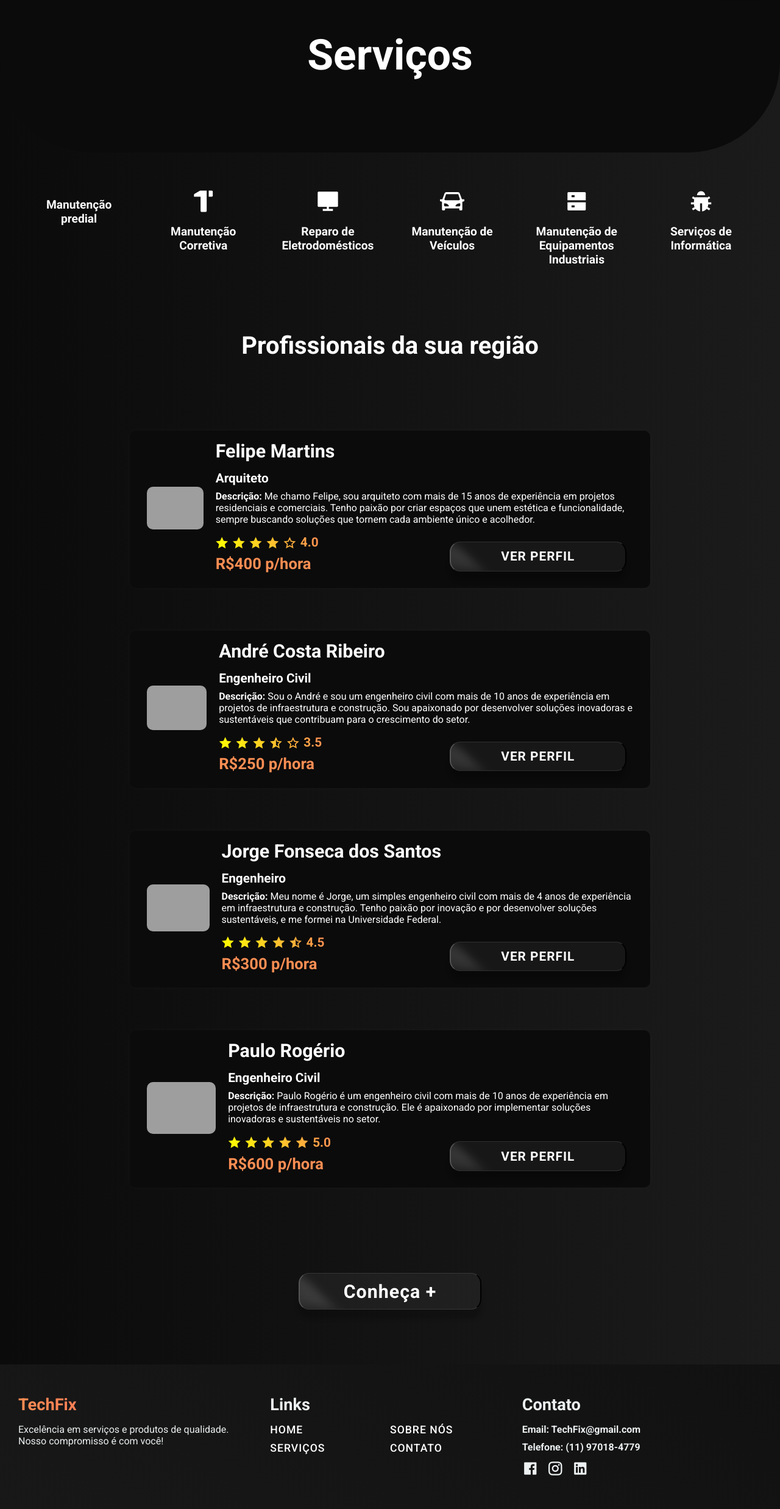
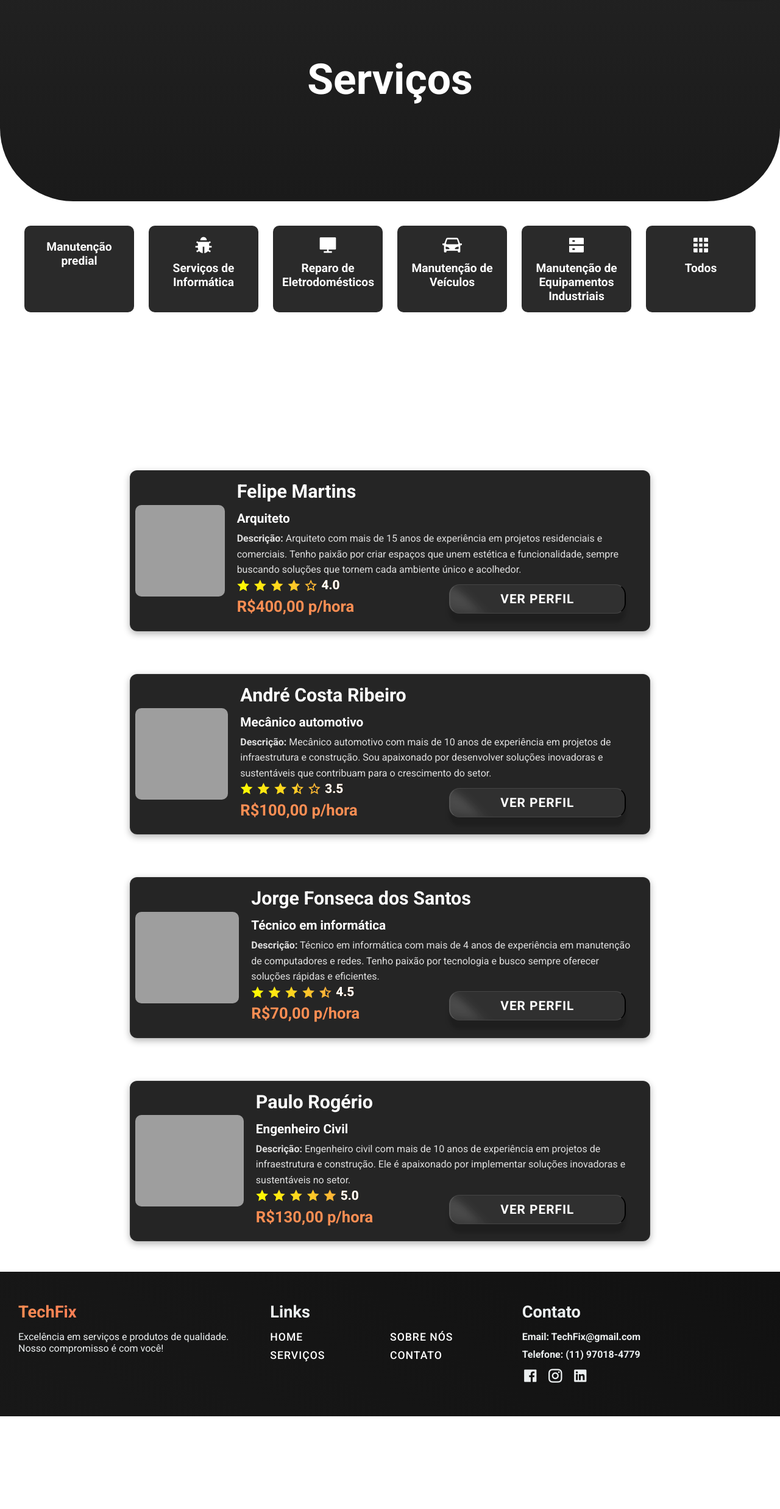
Before and after one commit to RafaelNunesCard/IBM-Projeto-1DS-AMS-2025, a PHP site: the page made by HTML/serviço.html in a window 1280 px wide. Shown: the part 70-2544 px from the top of the page at 61% size. After the commit the page ends 2392 px from the top, so only its background shows below. Run offline with PHP 8.4, Linux system fonts and the light colour scheme; some libraries are stand-ins or nearby versions; grey boxes are pictures that could not be loaded.

Commit message:
Update
Agora ficou mais cinza e o serviços mudou e o contratar agora é tecnico de computação

```diff
--- a/CSS/head-foot.css
+++ b/CSS/head-foot.css
@@ -6,11 +6,13 @@
   --secundaria: #5445ae;
   --terciaria: #6a67d2;
   --holver: #f7515b;
-  --braco: white;
-  --preto: #0b0b0b;
-  --cinza-escuro: #111111;
-  --cinza-claro: #1b1b1b;
-  --cinza-clarinho: #161616;
+  --braco: #ffffff;
+
+  /* Tons suavizados */
+  --preto: #1a1a1a;
+  --cinza-escuro: #222222;
+  --cinza-claro: #2a2a2a;
+  --cinza-clarinho: #333333;
 
   /* =====Fontes===== */
   --h1: 1.7rem;
@@ -36,7 +38,7 @@ button{
 }
 
 body {
-  background: linear-gradient(to right, var(--preto), var(--cinza-claro));
+  background: linear-gradient(to right, var(--preto));
   color: white;
 }
 
--- a/CSS/serviço.css
+++ b/CSS/serviço.css
@@ -21,13 +21,14 @@ a {
 }
 
 #banner {
-  height: 40vh;
+  height: 50vh;
   display: flex;
   align-items: center;
   justify-content: center;
   font-size: 2.9rem;
-  background-color: var(--preto);
-  border-radius: 0px 0px 150px 150px;
+  background: linear-gradient(180deg, var(--cinza-escuro), var(--preto));
+  border-radius: 0px 0px 120px 120px;
+  color: var(--braco);
 }
 
 /* ===== Tipos de serviço===== */
@@ -39,35 +40,30 @@ a {
 }
 
 .tipos {
-  font-size: 0.8rem;
-  width: 14vw;
-  padding: 10px;
+  font-size: 0.9rem;
+  width: 180px;
+  padding: 15px;
   border-radius: 10px;
-  transition: .3s ease-in-out;
+  transition: 0.3s ease-in-out;
   cursor: pointer;
+  background: var(--cinza-claro);
+  color: white;
 }
 
-.tipos:hover{
+.tipos:hover {
   background-color: var(--primaria);
+}
+
+.tipos h2 {
+  font-size: 1.2rem;
 }
 
 .i {
   display: flex;
   justify-content: center;
   align-items: center;
-  font-size: 2.5rem;
-  border-radius: 50%;
-}
-
-.i i {
-  padding: 0.5rem;
-  border-radius: 50%;
-  transition: transform 0.5s;
-  margin-bottom: 0.5rem;
-}
-
-.i i:hover {
-  transform: scale(1.2);
+  font-size: 2rem;
+  margin-bottom: 8px;
 }
 
 /* ===== Onde fica os CLTS ===== */
@@ -82,6 +78,11 @@ a {
   justify-content: center;
   align-items: center;
   margin: 30px;
+  transition: all 0.3s ease;
+}
+
+.card_clt.hidden {
+  display: none;
 }
 
 .clt {
@@ -89,24 +90,33 @@ a {
   justify-content: center;
   align-items: center;
   width: 70%;
-  padding: 1rem .5rem;
+  padding: 1rem 0.5rem;
   margin: 20px 0px;
-  border-radius: 10px;
-  background-color: var(--preto);
-  box-shadow: 0px 0px 12px rgba(255, 255, 255, 0.03);
+  border-radius: 12px;
+  background: rgba(26, 26, 26, 0.95);
+  box-shadow: 0 4px 12px rgba(0, 0, 0, 0.3);
+  border: 1px solid rgba(255, 255, 255, 0.05);
+  backdrop-filter: blur(6px);
+  transition: transform 0.2s ease, box-shadow 0.2s ease;
+}
+
+.clt:hover {
+  transform: translateY(-5px);
+  box-shadow: 0 6px 16px rgba(0, 0, 0, 0.4);
 }
 
 .img_clt {
-  width: 30%;
-  height: 80%;
+  width: 30vw;
+  height: 150px;
   overflow: hidden;
-  margin: 0px 20px;
+  margin-right: 20px;
+  border-radius: 10px;
 }
 
 .img_clt img {
   width: 100%;
   height: 100%;
-  border-radius: 10px;
+  object-fit: cover;
 }
 
 .text_clt {
@@ -114,6 +124,11 @@ a {
   padding-right: 20px;
   display: table-column;
   justify-content: space-between;
+}
+
+.text_clt h1,
+.text_clt h3 {
+  color: #ffffff;
 }
 
 .text_clt h1 {
@@ -128,7 +143,8 @@ a {
 
 .text_clt p {
   font-size: 1rem;
-  margin-bottom: 1rem;
+  line-height: 1.6;
+  color: #e0e0e0;
 }
 
 .alinha_clt {
@@ -137,8 +153,8 @@ a {
   align-items: center;
 }
 
-.alinha_clt h2{
-  margin: .5rem 0;
+.alinha_clt h2 {
+  margin: 0.5rem 0;
   font-size: 1.6rem;
   color: var(--primaria);
 }
@@ -146,14 +162,15 @@ a {
 .aval_clt {
   font-size: 1.3rem;
   color: transparent;
-  background: linear-gradient(70deg, yellow , var(--primaria));
+  background: linear-gradient(70deg, yellow, var(--primaria));
   background-clip: text;
   display: flex;
   align-items: center;
   gap: 7px;
 }
 
-.aval_clt h3,i{
+.aval_clt h3,
+i {
   margin: 0;
 }
 
--- a/HTML/Sobre.html
+++ b/HTML/Sobre.html
@@ -183,7 +183,7 @@
         <h2>Nossos Serviços</h2>
         <div class="solution-content">
           <div class="solution-image">
-            <img src="img/Sobre/Serviços.png" alt="Solução" />
+            <img src="../img/Sobre/Serviços.png" alt="Solução" />
           </div>
           <div class="solution-text">
             <p>
--- a/HTML/serviço.html
+++ b/HTML/serviço.html
@@ -61,36 +61,36 @@
       </section>
 
       <section id="tipos">
-        <div class="tipos">
+        <div class="tipos" data-categoria="predial">
           <div class="i"><i class="ri-home-9-fill"></i></div>
           <h2>Manutenção predial</h2>
         </div>
-        <div class="tipos">
-          <div class="i"><i class="ri-hammer-fill"></i></div>
-          <h2>Manutenção Corretiva</h2>
+        <div class="tipos" data-categoria="informatica">
+          <div class="i"><i class="ri-bug-fill"></i></div>
+          <h2>Serviços de Informática</h2>
         </div>
-        <div class="tipos">
+        <div class="tipos" data-categoria="eletro">
           <div class="i"><i class="ri-computer-fill"></i></div>
           <h2>Reparo de Eletrodomésticos</h2>
         </div>
-        <div class="tipos">
+        <div class="tipos" data-categoria="veiculos">
           <div class="i"><i class="ri-roadster-fill"></i></div>
           <h2>Manutenção de Veículos</h2>
         </div>
-        <div class="tipos">
+        <div class="tipos" data-categoria="industriais">
           <div class="i"><i class="ri-server-fill"></i></div>
           <h2>Manutenção de Equipamentos Industriais</h2>
         </div>
-        <div class="tipos">
-          <div class="i"><i class="ri-bug-fill"></i></div>
-          <h2>Serviços de Informática</h2>
+        <div class="tipos" data-categoria="todos">
+          <div class="i"><i class="ri-grid-fill"></i></div>
+          <h2>Todos</h2>
         </div>
       </section>
 
       <section id="clts">
         <h1 id="titulo_clt">Profissionais da sua região</h1>
 
-        <div class="card_clt">
+        <div class="card_clt" data-categoria="predial">
           <div class="clt">
             <div class="img_clt">
               <img
@@ -102,10 +102,10 @@
               <h1>Felipe Martins</h1>
               <h3>Arquiteto</h3>
               <p>
-                <strong>Descrição:</strong> Me chamo Felipe, sou arquiteto com mais
-                de 15 anos de experiência em projetos residenciais e comerciais.
-                Tenho paixão por criar espaços que unem estética e funcionalidade,
-                sempre buscando soluções que tornem cada ambiente único e acolhedor.
+                <strong>Descrição:</strong> Arquiteto com mais de 15 anos de
+                experiência em projetos residenciais e comerciais. Tenho paixão
+                por criar espaços que unem estética e funcionalidade, sempre
+                buscando soluções que tornem cada ambiente único e acolhedor.
               </p>
               <div class="alinha_clt">
                 <div>
@@ -117,7 +117,7 @@
                     <i class="ri-star-line"></i>
                     <h3>4.0</h3>
                   </div>
-                  <h2>R$400 p/hora</h2>
+                  <h2>R$400,00 p/hora</h2>
                 </div>
                 <div class="but_clt">
                   <button class="bnt">VER PERFIL</button>
@@ -127,7 +127,7 @@
           </div>
         </div>
 
-        <div class="card_clt">
+        <div class="card_clt" data-categoria="veiculos">
           <div class="clt">
             <div class="img_clt">
               <img
@@ -137,12 +137,12 @@
             </div>
             <div class="text_clt">
               <h1>André Costa Ribeiro</h1>
-              <h3>Engenheiro Civil</h3>
+              <h3>Mecânico automotivo</h3>
               <p>
-                <strong>Descrição:</strong> Sou o André e sou um engenheiro civil com
-                mais de 10 anos de experiência em projetos de infraestrutura e construção.
-                Sou apaixonado por desenvolver soluções inovadoras e sustentáveis que
-                contribuam para o crescimento do setor.
+                <strong>Descrição:</strong> Mecânico automotivo com mais de 10
+                anos de experiência em projetos de infraestrutura e construção.
+                Sou apaixonado por desenvolver soluções inovadoras e
+                sustentáveis que contribuam para o crescimento do setor.
               </p>
               <div class="alinha_clt">
                 <div>
@@ -154,7 +154,7 @@
                     <i class="ri-star-line"></i>
                     <h3>3.5</h3>
                   </div>
-                  <h2>R$250 p/hora</h2>
+                  <h2>R$100,00 p/hora</h2>
                 </div>
                 <div class="but_clt">
                   <button class="bnt">VER PERFIL</button>
@@ -164,7 +164,7 @@
           </div>
         </div>
 
-        <div class="card_clt">
+        <div class="card_clt" data-categoria="informatica">
           <div class="clt">
             <div class="img_clt">
               <img
@@ -174,11 +174,12 @@
             </div>
             <div class="text_clt">
               <h1>Jorge Fonseca dos Santos</h1>
-              <h3>Engenheiro</h3>
+              <h3>Técnico em informática</h3>
               <p>
-                <strong>Descrição:</strong> Meu nome é Jorge, um simples engenheiro civil com mais
-                de 4 anos de experiência em infraestrutura e construção. Tenho paixão por
-                inovação e por desenvolver soluções sustentáveis, e me formei na Universidade Federal.
+                <strong>Descrição:</strong> Técnico em informática com mais de 4
+                anos de experiência em manutenção de computadores e redes. Tenho
+                paixão por tecnologia e busco sempre oferecer soluções rápidas e
+                eficientes.
               </p>
               <div class="alinha_clt">
                 <div>
@@ -190,7 +191,7 @@
                     <i class="ri-star-half-fill"></i>
                     <h3>4.5</h3>
                   </div>
-                  <h2>R$300 p/hora</h2>
+                  <h2>R$70,00 p/hora</h2>
                 </div>
                 <div class="but_clt">
                   <a href="contratar.html"
@@ -202,7 +203,7 @@
           </div>
         </div>
 
-        <div class="card_clt">
+        <div class="card_clt" data-categoria="industriais">
           <div class="clt">
             <div class="img_clt">
               <img
@@ -214,10 +215,10 @@
               <h1>Paulo Rogério</h1>
               <h3>Engenheiro Civil</h3>
               <p>
-                <strong>Descrição:</strong> Paulo Rogério é um engenheiro civil com mais de 10
-                anos de experiência em projetos de infraestrutura e construção.
-                Ele é apaixonado por implementar soluções inovadoras e
-                sustentáveis no setor.
+                <strong>Descrição:</strong> Engenheiro civil com mais de 10 anos
+                de experiência em projetos de infraestrutura e construção. Ele é
+                apaixonado por implementar soluções inovadoras e sustentáveis no
+                setor.
               </p>
               <div class="alinha_clt">
                 <div>
@@ -229,7 +230,7 @@
                     <i class="ri-star-fill"></i>
                     <h3>5.0</h3>
                   </div>
-                  <h2>R$600 p/hora</h2>
+                  <h2>R$130,00 p/hora</h2>
                 </div>
                 <div class="but_clt">
                   <a href="contratar.html"
@@ -238,12 +239,6 @@
                 </div>
               </div>
             </div>
-          </div>
-        </div>
-
-        <div class="aling_bnt">
-          <div class="bloco">
-            <button class="bnt especial">Conheça +</button>
           </div>
         </div>
       </section>
@@ -284,5 +279,28 @@
         </div>
       </div>
     </footer>
+    <script>
+      document.addEventListener("DOMContentLoaded", () => {
+        const botoes = document.querySelectorAll("#tipos .tipos");
+        const cards = document.querySelectorAll(".card_clt");
+
+        botoes.forEach((botao) => {
+          botao.addEventListener("click", () => {
+            const categoria = botao.getAttribute("data-categoria");
+
+            cards.forEach((card) => {
+              if (
+                categoria === "todos" ||
+                card.getAttribute("data-categoria") === categoria
+              ) {
+                card.classList.remove("hidden");
+              } else {
+                card.classList.add("hidden");
+              }
+            });
+          });
+        });
+      });
+    </script>
   </body>
 </html>
--- a/JS/editar.js
+++ b/JS/editar.js
@@ -11,8 +11,8 @@ document.addEventListener("DOMContentLoaded", () => {
     if (perfil.local) document.querySelector(".endereços a[href^='#']").textContent = perfil.local;
     if (perfil.email) document.querySelector(".endereços a[href^='mailto']").textContent = perfil.email;
     if (perfil.telefone) document.querySelector(".endereços a[href^='tel']").textContent = perfil.telefone;
-    if (perfil.biografia) document.querySelector(".biografia p").textContent = perfil.biografia;
-    if (perfil.educacao) document.querySelectorAll(".biografia p")[1].textContent = perfil.educacao;
+    if (perfil.biografia) document.querySelector(".biografia .bio").textContent = perfil.biografia;
+    if (perfil.educacao) document.querySelector(".biografia .edu").textContent = perfil.educacao;
 
     // Link para editar
     const editarLink = document.getElementById("editar");
```
Also changed, not shown: CSS/Sobre.css (+7 -5 lines), CSS/agendamento.css (+17 -15 lines), CSS/cadastro.css (+7 -5 lines), CSS/contato.css (+7 -5 lines), CSS/contratar.css (+9 -6 lines), CSS/home.css (+9 -6 lines), CSS/index.css (+15 -6 lines), CSS/perfil.css (+7 -5 lines), CSS/status.css (+7 -5 lines), HTML/contratar.html (+39 -46 lines), HTML/perfil.html (+8 -16 lines).
